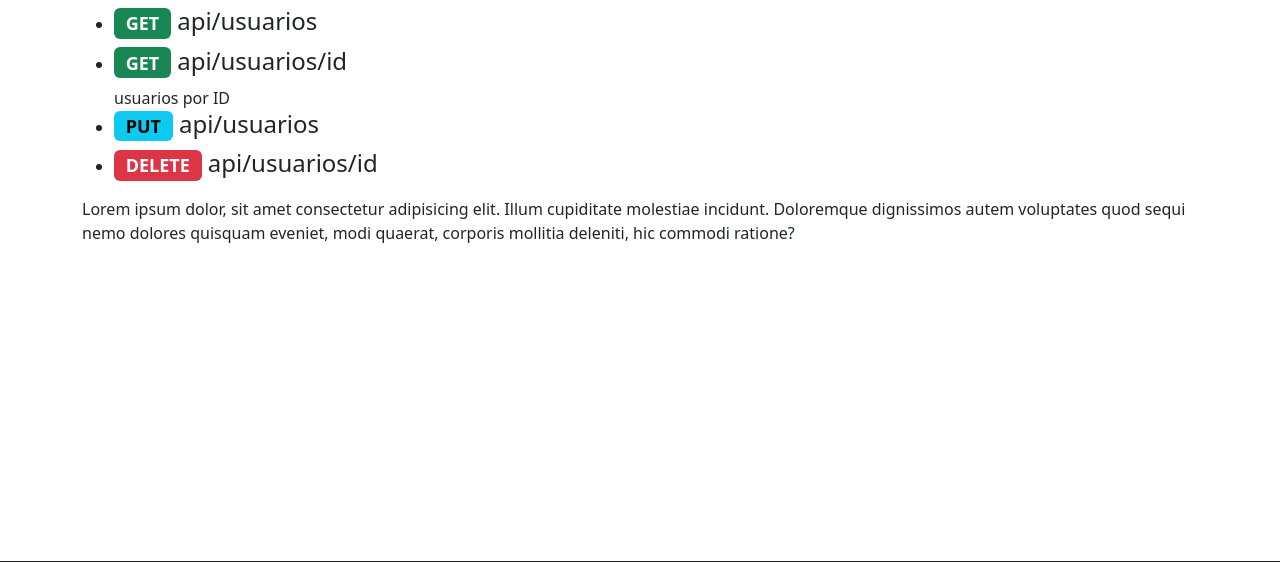
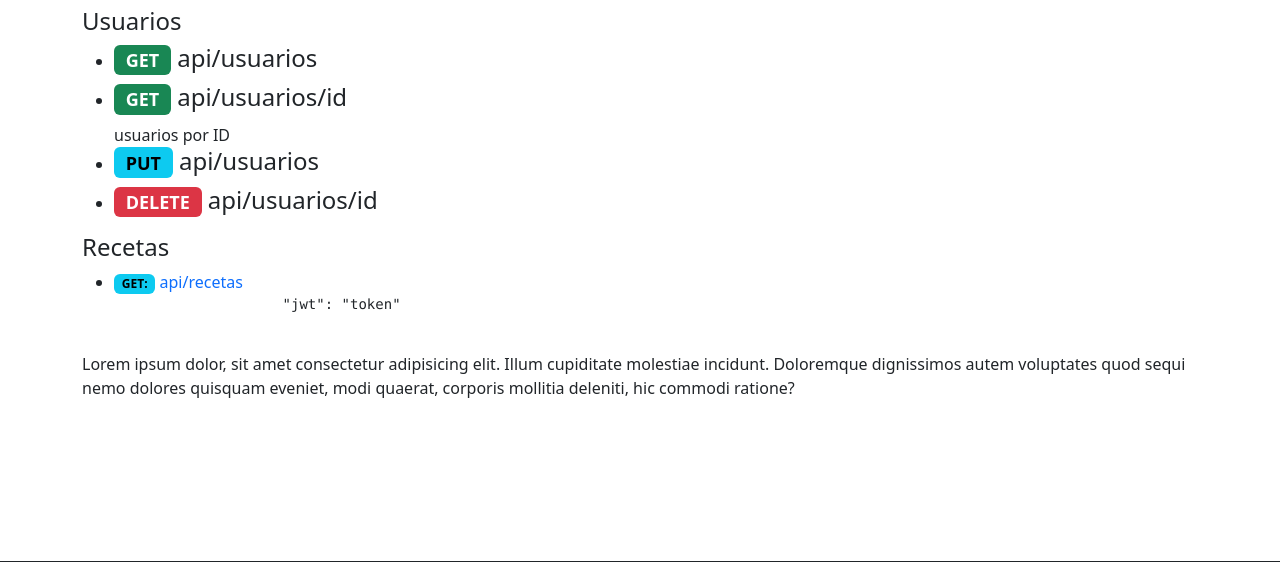
Before and after one commit to jonathancruzdev/app-hibridas-dwt4ap-0225, a PHP site: page / in a window 1280 px wide. Shown: the part 159-721 px from the top of the page. Run offline with PHP 8.4, Linux system fonts and the light colour scheme.

Commit message:
Semana 13 - JWT

```diff
--- a/semana13/backend/controllers/RecetaController.js
+++ b/semana13/backend/controllers/RecetaController.js
@@ -3,11 +3,11 @@ import Receta from "../models/RecetaModel.js";
 const getRecetas = async ( req, res) => {
     try {
         const recetas = await Receta.find();
-
+        console.log('GET')
         res.status(200).json({ msg: 'Ok', data: recetas});
     } catch (error) {
         console.error({error});
-        res.status(500).json({ msg:'Error al obtener las recetas', data: []});
+        res.status(500).json({ msg:'Error al obtener las recetasxx', data: []});
     }
 }
 
--- a/semana13/backend/middlewares/auth.js
+++ b/semana13/backend/middlewares/auth.js
@@ -12,17 +12,17 @@ const validarJWT = (request, response, next ) => {
 
     try {
         const jwt = token.startsWith("Bearer ") ? token.slice(7): null;
-        //console.log({jwt});
         jsonwebtoken.verify(jwt, SECRET_KEY, (error, decoded) => {
             if( error){
                 response.status(403).json({ msg: 'Token invalido'});
             }
             console.log( { decoded});
-            request.body.userId = decoded.id;
+            request.userId = decoded.id;
         })
+
         next();
     } catch (error) {
-        response.status(500).json({ msg:'Error al obtener las recetas', data: []});
+        response.status(500).json({ msg:'Error del servidor', data: []});
 
     }
 
--- a/semana13/backend/public/index.html
+++ b/semana13/backend/public/index.html
@@ -16,14 +16,23 @@
     </header>
     <main class="container">
         <h2>EndPoints</h2>
+        <h4>Usuarios</h4>
         <ul>
             <li><h4><span class="badge text-bg-success">GET</span> api/usuarios</h4></li>
             <li><h4><span class="badge text-bg-success">GET</span> api/usuarios/id</h4> usuarios por ID</li>
 
             <li><h4><span class="badge text-bg-info">PUT</span> api/usuarios</h4></li>
             <li><h4><span class="badge text-bg-danger">DELETE</span> api/usuarios/id</h4></li>
+        </ul>
 
-
+        <h4>Recetas</h4>
+        <ul>
+            <li>
+                <a href="api/recetas" target="_blank"><span class="badge text-bg-info">GET: </span> api/recetas</a>
+                <pre>
+                    "jwt": "token"
+                </pre>
+            </li>
         </ul>
         <p>
             Lorem ipsum dolor, sit amet consectetur adipisicing elit. Illum cupiditate molestiae incidunt. Doloremque dignissimos autem voluptates quod sequi nemo dolores quisquam eveniet, modi quaerat, corporis mollitia deleniti, hic commodi ratione?
--- a/semana13/backend/public/style.css
+++ b/semana13/backend/public/style.css
@@ -14,3 +14,12 @@ footer {
     justify-content: center;
     align-items: center;
 }
+
+ul li a {
+    text-decoration: none;
+}
+
+ul li a:hover {
+    color:  teal;
+    font-weight: 700;
+}
--- a/semana13/frontend/src/components/MainLayout.jsx
+++ b/semana13/frontend/src/components/MainLayout.jsx
@@ -13,7 +13,7 @@ const MainLayout = () => {
 
             <Outlet />
 
-            <Footer descripcion="DV | To_Do APP" />
+            <Footer descripcion="DV | Recetas APP" />
 
         </>
     )
--- a/semana13/frontend/src/components/Nav.jsx
+++ b/semana13/frontend/src/components/Nav.jsx
@@ -8,7 +8,7 @@ const Nav = ( {usuario}) => {
     }
   return (
     <nav>
-        <h1> To-Do APP </h1>
+        <h1> 🐔 Recetas APP </h1>
         <ul className="menu">
           <li>
             <NavLink to='/'> Inicio</NavLink>
```
Also changed, not shown: semana13/frontend/src/App.jsx (+6 -2 lines), semana13/frontend/src/context/AuthContext.jsx (added, +29 -0 lines), semana13/frontend/src/views/Home.jsx (+13 -7 lines), semana13/frontend/src/views/Login.jsx (+8 -7 lines), semana13/frontend/src/views/Post.jsx (added, +9 -0 lines).
